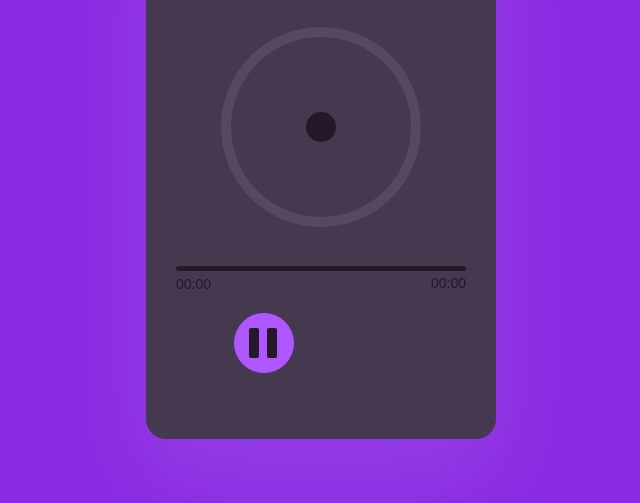
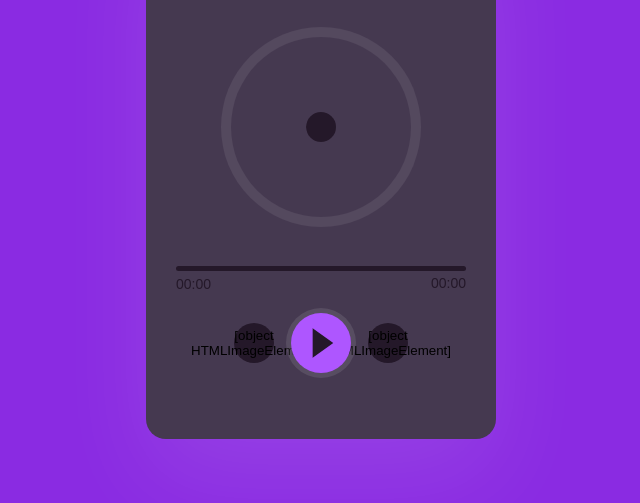
Before and after one commit to sds2870/Tunes_Player, a plain HTML site: page index.html in a window 1280 px wide. Shown: the part 111-614 px from the top of the page, without its empty margins (319-959 px from the left). Drawn offline with Linux system fonts and the light colour scheme; a web font is replaced by a local one.

Commit message:
Okay, then. More progress.

```diff
--- a/code.js
+++ b/code.js
@@ -12,7 +12,7 @@
 musicPlayer.append(songTitle, songArtist);
 
 let diskCover = document.createElement("div");
-diskCover.className = "disk"
+diskCover.className = "disk play"
 
 let songSeeker = document.createElement("div");
 songSeeker.className = "song_seeker"
@@ -35,11 +35,24 @@
 let playerControls = document.createElement("div");
 playerControls.className = "controls";
 
+let flashBack = document.createElement("button");
+flashBack.className = "btn backward_btn";
+let backImage = document.createElement("img");
+backImage.src = "images/media-previous_button.png";
+flashBack.innerHTML = `${backImage}`
+
 let buttonSelect = document.createElement("button");
-buttonSelect.className = "play_btn";
+buttonSelect.className = "play_btn pause";
 let buttonSpanOne = document.createElement("span");
 let butonSpanTwo = document.createElement("span");
 buttonSelect.append(buttonSpanOne, butonSpanTwo);
-playerControls.append (buttonSelect);
+
+let flashForward = document.createElement("button");
+flashForward.className = "btn forward-btn";
+let forwardImage = document.createElement("img");
+forwardImage.src = "images/media_next_icon.png";
+flashForward.innerHTML = `${forwardImage}`
+
+playerControls.append(flashBack, buttonSelect, flashForward);
 
 musicPlayer.append(playerControls);
--- a/styles.css
+++ b/styles.css
@@ -59,6 +59,12 @@
     background-image: url(images/microphone-image.jpg);
     background-size: cover;
     box-shadow: 0 0 0 10px rgba(255, 255, 255, 0.08);
+    animation: rotate 20s linear infinite;
+    animation-play-state: paused;
+}
+
+.disk.play {
+    animation-play-state: running;
 }
 
 .disk::before {
@@ -140,3 +146,52 @@
     left: 55%;
     transform-origin: center;
 }
+
+.play_btn.pause span:nth-child(2) {
+    transform: translateY(-50%) scaleY(0);
+}
+
+.play_btn.pause span:nth-child(1) {
+    width: 35%;
+    left: 53%;
+    transform: translate(-50%, -50%);
+    border-radius: 0;
+    clip-path: polygon(0 0, 100% 50%, 100% 50%, 0% 100%);
+}
+
+.play_btn.pause {
+    animation: pulse 2s linear infinite;
+}
+
+@keyframes pulse {
+    0% {
+        box-shadow: 0;
+    }
+    50% {
+        box-shadow: 0 0 0 5px rgba(255, 255, 255, 0.1);
+    }
+    100% {
+        box-shadow: 0 0 0 5px rgba(255, 255, 255, 0.4);
+    }
+}
+
+.btn {
+    width: 40px;
+    height: 40px;
+    background: var(--deepGrape);
+    border-radius: 50%;
+    display: flex;
+    justify-content: center;
+    align-items: center;
+    border: none;
+    cursor: pointer;
+}
+
+@keyframes rotate {
+    0% {
+        transform: rotate(0);
+    }
+    100% {
+        transform: rotate(360deg);
+    }
+}
```
Also changed, not shown: images/media-previous_button.png (added), images/media_next_icon.png (added).
